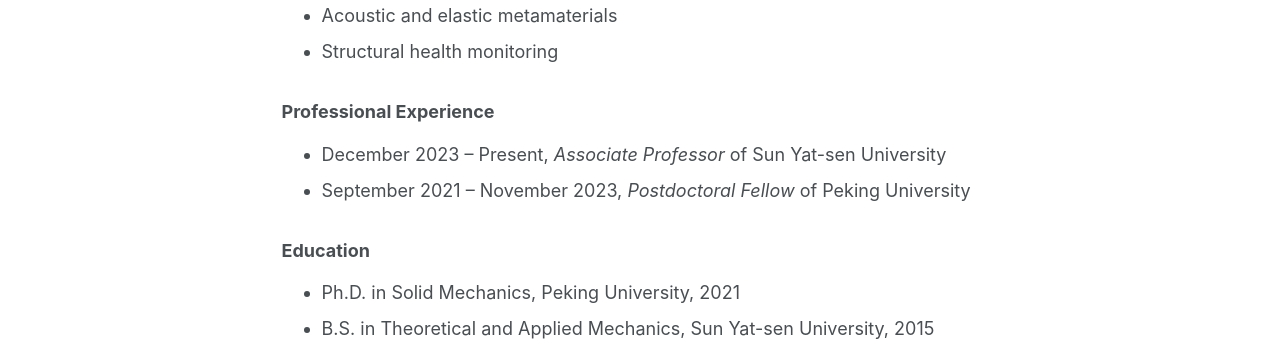
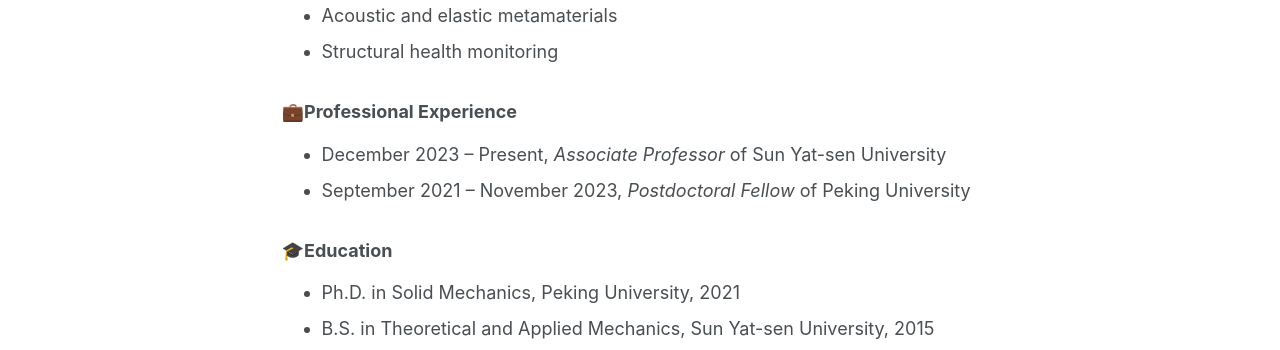
Before and after one commit to RongyuXia/rongyuxia.github.io, a Jekyll site: the page built from _pages/about.md, in a window 1280 px wide and 1009 px high. Shown: the part 493-843 px from the top of the window. Built offline with Jekyll 4.4.1, drawn with Linux system fonts in a browser that asks for light colours; a style sheet for code colours, icons or effects is not loaded.

```diff
--- a/_pages/about.md
+++ b/_pages/about.md
@@ -19,12 +19,12 @@ I am an Associate Professor in the Department of Applied Mechanics and Engineeri
 * Acoustic and elastic metamaterials
 * Structural health monitoring
 
-### Professional Experience
+### 💼Professional Experience
 
 - December 2023 – Present, *Associate Professor* of Sun Yat-sen University
 - September 2021 – November 2023, *Postdoctoral Fellow* of Peking University
 
-### Education
+### 🎓Education
 
 - Ph.D. in Solid Mechanics, Peking University, 2021
 - B.S. in Theoretical and Applied Mechanics, Sun Yat-sen University, 2015
```
